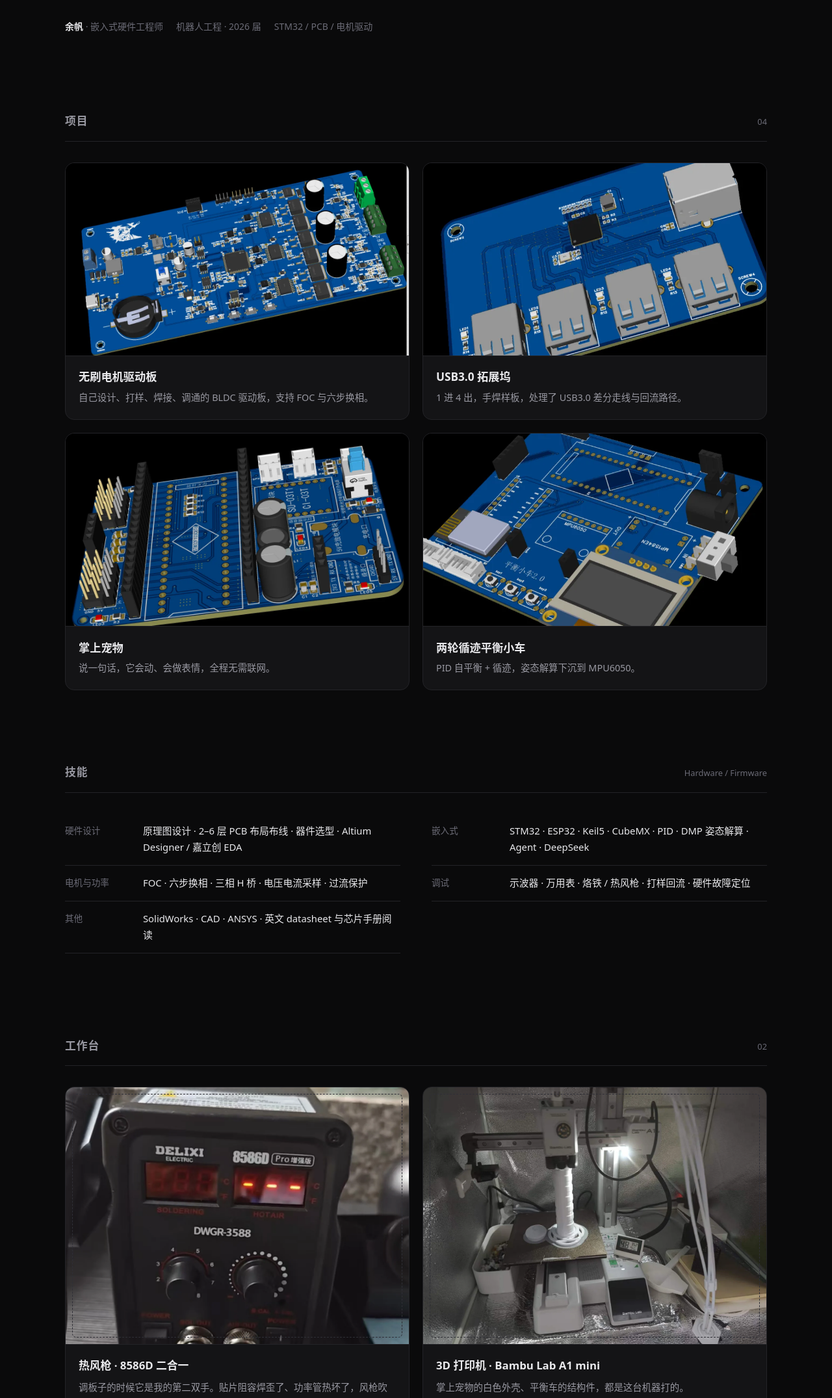
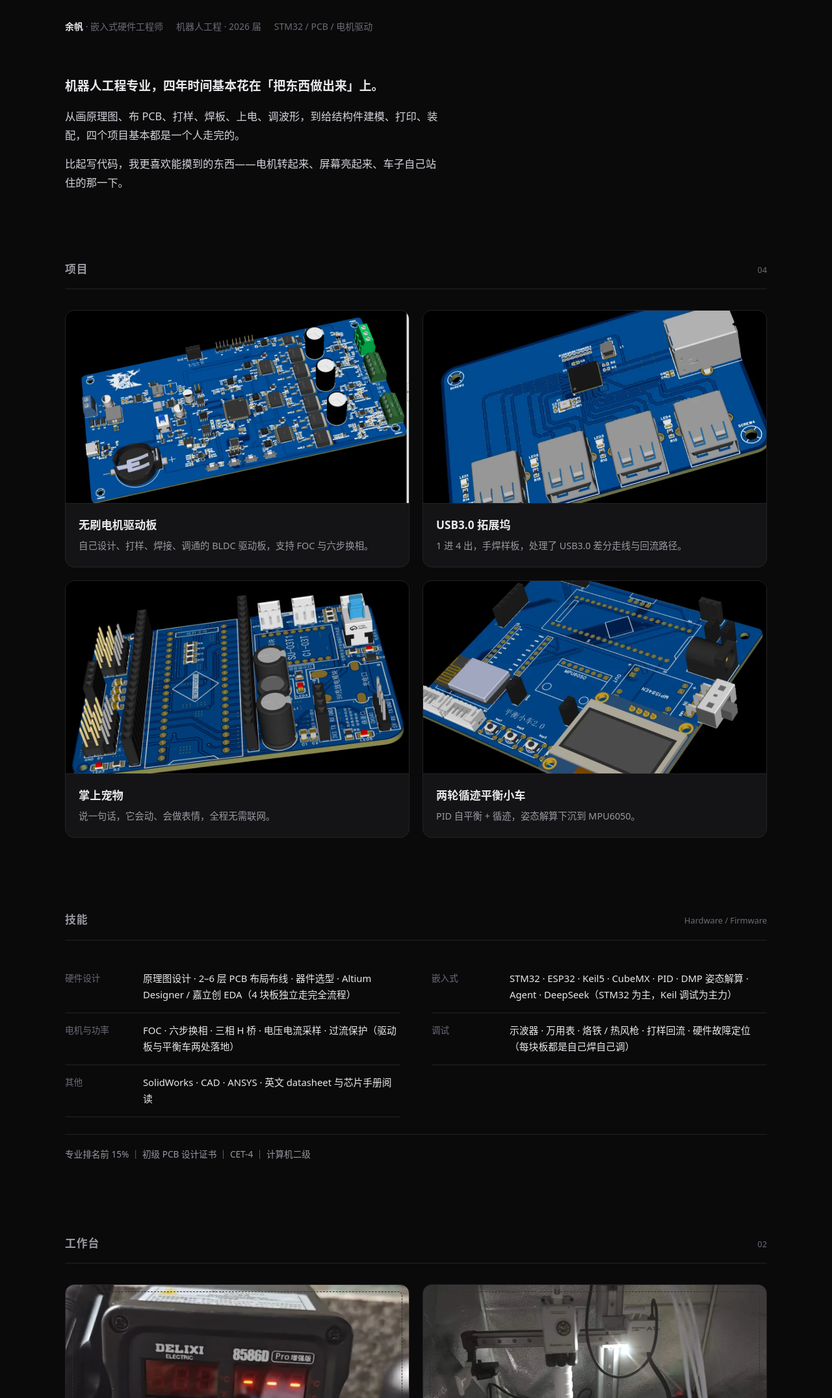
Before and after one commit to yohoda/yufan-portfolio, a plain HTML site: page index.html in a window 1280 px wide. Shown: the part 390-2541 px from the top of the page at 65% size. Drawn offline with Linux system fonts and the light colour scheme.

Commit message:
补充关于我、项目难点、证书与 GitHub 入口，并做内容减法

```diff
--- a/index.html
+++ b/index.html
@@ -46,6 +46,16 @@
         <span>机器人工程 · 2026 届</span>
         <span>STM32 / PCB / 电机驱动</span>
       </div>
+    </div>
+  </section>
+
+
+  <!-- ==================== 关于我 ==================== -->
+  <section class="about">
+    <div class="container">
+      <p class="about-lead reveal">机器人工程专业，四年时间基本花在「把东西做出来」上。</p>
+      <p class="reveal">从画原理图、布 PCB、打样、焊板、上电、调波形，到给结构件建模、打印、装配，四个项目基本都是一个人走完的。</p>
+      <p class="reveal">比起写代码，我更喜欢能摸到的东西——电机转起来、屏幕亮起来、车子自己站住的那一下。</p>
     </div>
   </section>
 
@@ -106,25 +116,27 @@
       <dl class="skills reveal">
         <div class="skill-row">
           <dt>硬件设计</dt>
-          <dd>原理图设计 · 2–6 层 PCB 布局布线 · 器件选型 · Altium Designer / 嘉立创 EDA</dd>
+          <dd>原理图设计 · 2–6 层 PCB 布局布线 · 器件选型 · Altium Designer / 嘉立创 EDA（4 块板独立走完全流程）</dd>
         </div>
         <div class="skill-row">
           <dt>嵌入式</dt>
-          <dd>STM32 · ESP32 · Keil5 · CubeMX · PID · DMP 姿态解算 · Agent · DeepSeek</dd>
+          <dd>STM32 · ESP32 · Keil5 · CubeMX · PID · DMP 姿态解算 · Agent · DeepSeek（STM32 为主，Keil 调试为主力）</dd>
         </div>
         <div class="skill-row">
           <dt>电机与功率</dt>
-          <dd>FOC · 六步换相 · 三相 H 桥 · 电压电流采样 · 过流保护</dd>
+          <dd>FOC · 六步换相 · 三相 H 桥 · 电压电流采样 · 过流保护（驱动板与平衡车两处落地）</dd>
         </div>
         <div class="skill-row">
           <dt>调试</dt>
-          <dd>示波器 · 万用表 · 烙铁 / 热风枪 · 打样回流 · 硬件故障定位</dd>
+          <dd>示波器 · 万用表 · 烙铁 / 热风枪 · 打样回流 · 硬件故障定位（每块板都是自己焊自己调）</dd>
         </div>
         <div class="skill-row">
           <dt>其他</dt>
           <dd>SolidWorks · CAD · ANSYS · 英文 datasheet 与芯片手册阅读</dd>
         </div>
       </dl>
+
+      <p class="creds reveal">专业排名前 15% ｜ 初级 PCB 设计证书 ｜ CET-4 ｜ 计算机二级</p>
     </div>
   </section>
 
@@ -143,7 +155,6 @@
           <div class="tool-body">
             <h3>热风枪 · 8586D 二合一</h3>
             <p>调板子的时候它是我的第二双手。贴片阻容焊歪了、功率管热坏了，风枪吹下来重焊，比整块板换掉快得多。</p>
-            <p>二合一省掉了换台子的工夫——烙铁补焊、风枪拆焊，同一张桌上就能收尾。拆焊这件事，快和干净比什么都重要。</p>
           </div>
         </article>
 
@@ -151,8 +162,7 @@
           <div class="media" data-ratio="4/3"><img loading="lazy" src="assets/tool-printer.webp" alt="Bambu Lab A1 3D 打印机"></div>
           <div class="tool-body">
             <h3>3D 打印机 · Bambu Lab A1 mini</h3>
-            <p>掌上宠物的白色外壳、平衡车的结构件，都是这台机器打的。</p>
-            <p>结构件不用等快递的好处是：改一版模型，吃过饭就能拿在手上试装。小装置的很多设计，是在摸到实物之后才定下来的——尺寸差一点，屏幕就装不进去。</p>
+            <p>掌上宠物的白色外壳、平衡车的结构件，都是这台机器打的。改一版模型，吃过饭就能拿在手上试装。</p>
           </div>
         </article>
 
@@ -176,6 +186,7 @@
         <div class="contact-actions">
           <a class="btn" href="mailto:gaiyufan@outlook.com">gaiyufan@outlook.com</a>
           <a class="btn ghost" href="assets/resume.pdf" download>下载简历 PDF</a>
+          <a class="btn ghost" href="https://github.com/yohoda/yufan-portfolio" target="_blank" rel="noopener">GitHub</a>
         </div>
       </div>
     </div>
--- a/style.css
+++ b/style.css
@@ -666,3 +666,38 @@ button:focus-visible,
   outline-offset: 3px;
   border-radius: 4px;
 }
+
+/* ---------- 关于我 ---------- */
+
+.about {
+  padding: 0 0 clamp(2rem, 6vh, 4rem);
+}
+
+.about p {
+  margin: 0 0 1rem;
+  max-width: 62ch;
+  color: #d3d3d9;
+  font-size: 1.02rem;
+  line-height: 1.75;
+}
+
+.about .about-lead {
+  font-size: 1.18rem;
+  font-weight: 600;
+  color: var(--text);
+}
+
+.about p:last-child {
+  margin-bottom: 0;
+}
+
+/* ---------- 证书行 ---------- */
+
+.creds {
+  margin: 1.6rem 0 0;
+  padding-top: 1.2rem;
+  border-top: 1px solid var(--line);
+  font-size: 0.85rem;
+  line-height: 1.6;
+  color: var(--muted);
+}
```
Also changed, not shown: projects/balance-car.html (+5 -1 lines), projects/bldc-driver.html (+6 -2 lines), projects/pocket-pet.html (+5 -0 lines), projects/usb-hub.html (+5 -0 lines).
